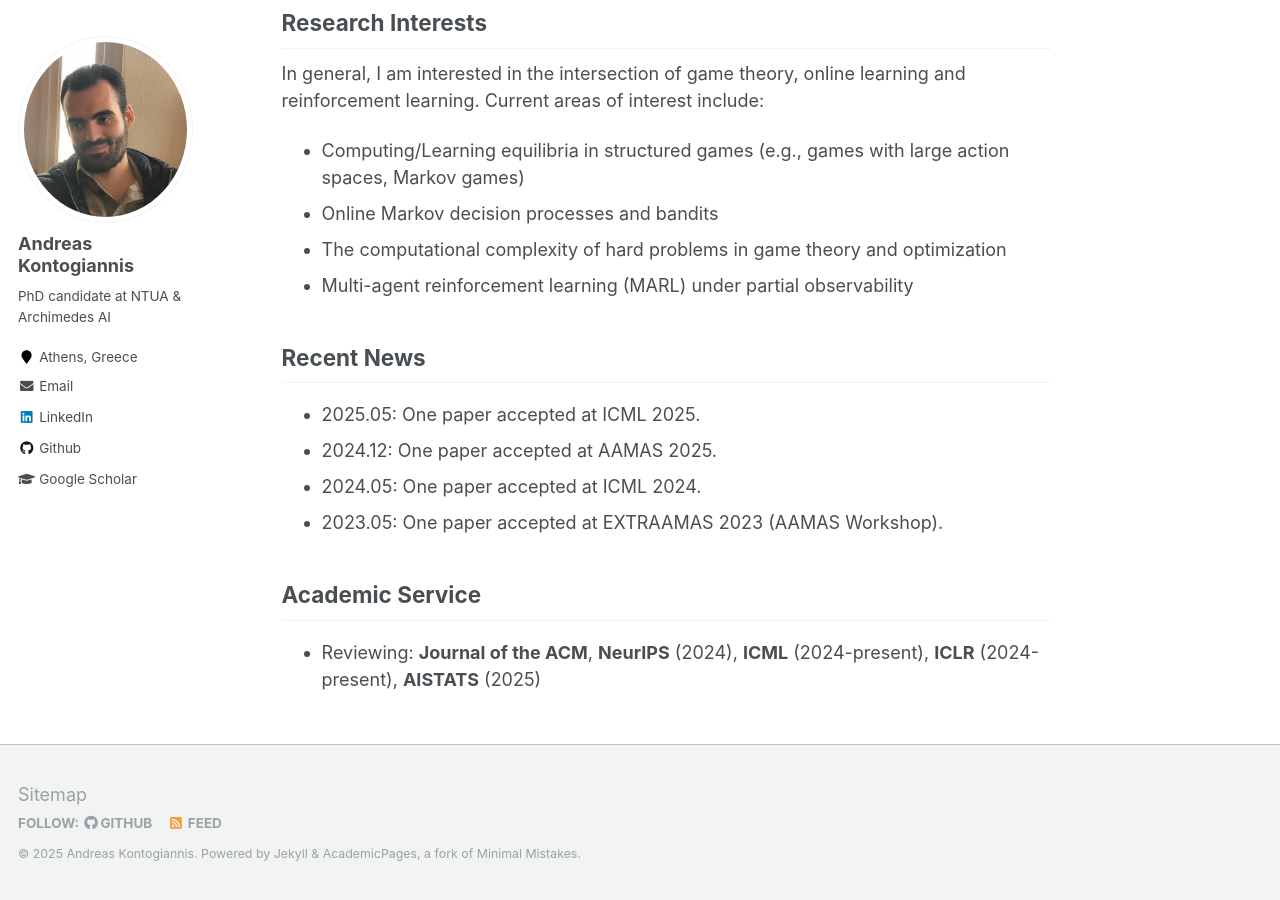
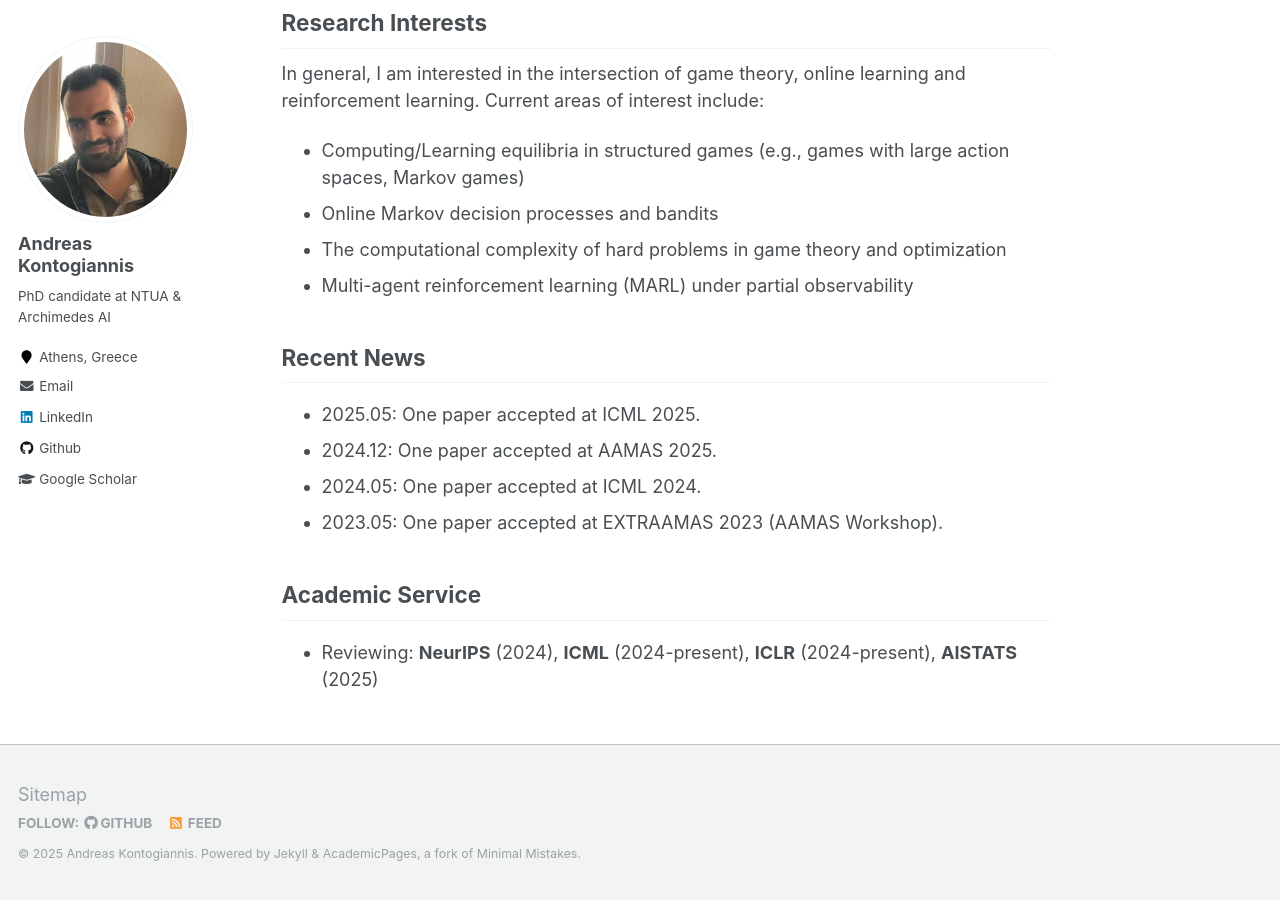
Before and after one commit to ddaedalus/ddaedalus.github.io, a Jekyll site: the page built from _pages/about.md, in a window 1280 px wide and 900 px high, scrolled down 634 px. Built offline with Jekyll 4.4.1, drawn with Linux system fonts in a browser that asks for light colours.

Commit message:
Update about.md

```diff
--- a/_pages/about.md
+++ b/_pages/about.md
@@ -29,4 +29,4 @@ In general, I am interested in the intersection of game theory, online learning
 - 2023.05: One paper accepted at EXTRAAMAS 2023 (AAMAS Workshop).
 
 ## Academic Service
-* Reviewing: **Journal of the ACM**, **NeurIPS** (2024), **ICML** (2024-present), **ICLR** (2024-present), **AISTATS** (2025)
+* Reviewing: **NeurIPS** (2024), **ICML** (2024-present), **ICLR** (2024-present), **AISTATS** (2025)
```
